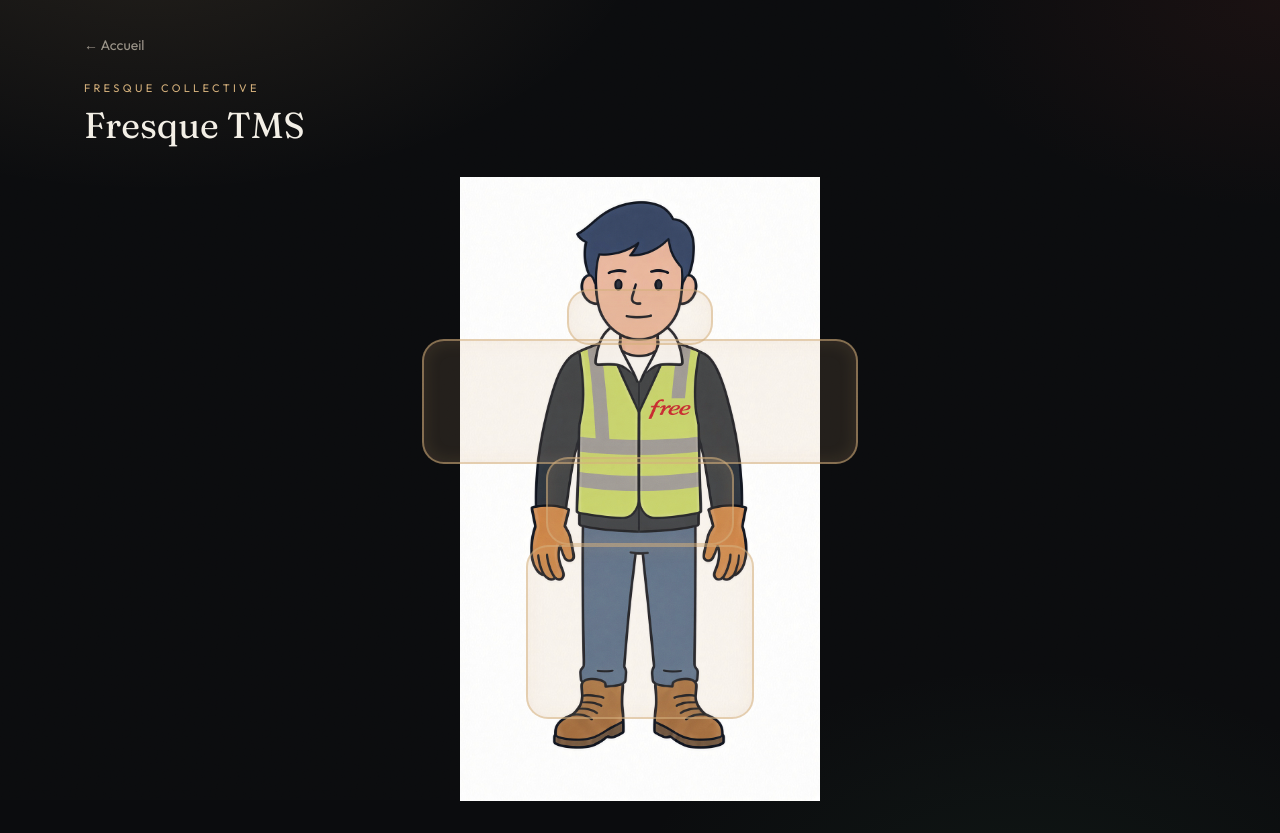
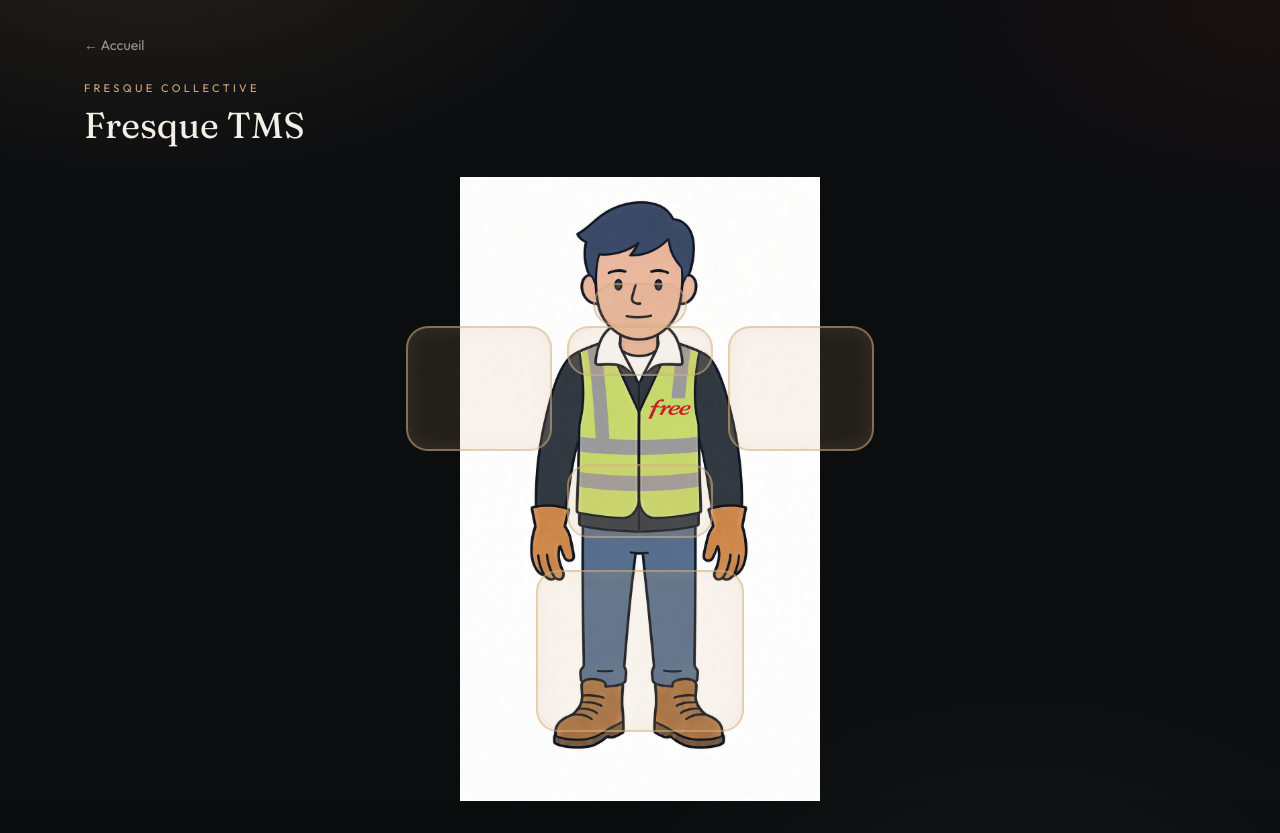
Before and after one commit to jok3rgaming33-stack/Fresque-TMS, a Next.js app: page /fresque in a window 1280 px wide. Built offline with nearby package versions, Linux system fonts and the light colour scheme.

Commit message:
Glisser-deposer PC, zones plus separees, copies a la demande, jeu melange

```diff
--- a/src/app/globals.css
+++ b/src/app/globals.css
@@ -163,7 +163,12 @@ body {
   padding: 4px;
   overflow-y: auto;
   min-height: 0;
-  flex: 1;
+  max-height: 72%;
+  pointer-events: auto;
+}
+html.dragging-card .zone-stack,
+html.dragging-card .placed-chip {
+  pointer-events: none;
 }
 .placed-chip {
   flex: 0 0 auto;
--- a/src/components/Board.tsx
+++ b/src/components/Board.tsx
@@ -6,9 +6,11 @@ import { useRouter } from "next/navigation";
 import {
   KIND_LABEL,
   MESSAGES,
-  cardsOf,
   cardById,
-  cardsFor,
+  uniqueCardsOf,
+  shuffleSeeded,
+  resolveCard,
+  maxCopies,
   situationById,
   type Kind,
   type SituationId,
@@ -49,6 +51,7 @@ export default function Board({
   const [actor, setActor] = useState("Léa");
   const [room, setRoom] = useState<RoomState | null>(initialRoom ?? null);
   const [soloSituation, setSoloSituation] = useState<SituationId>(situationProp ?? "tampons");
+  const [extraIds, setExtraIds] = useState<string[]>([]);
   const [drag, setDrag] = useState<{ cardId: string; x: number; y: number } | null>(null);
   const [hoverZone, setHoverZone] = useState<ZoneId | null>(null);
   const pressRef = useRef<{
@@ -57,6 +60,7 @@ export default function Board({
     y: number;
     timer: number;
     dragging: boolean;
+    mouse: boolean;
   } | null>(null);
   const roomRef = useRef(room);
   roomRef.current = room;
@@ -76,6 +80,7 @@ export default function Board({
       setTheme(s.theme);
       setUnderstood(s.understood);
       if (s.situationId) setSoloSituation(s.situationId);
+      if (s.extraIds) setExtraIds(s.extraIds);
       setMessage(stepMessage(s.kind));
     }
   }, [variant]);
@@ -85,8 +90,8 @@ export default function Board({
 
   useEffect(() => {
     if (variant !== "solo") return;
-    saveSolo({ kind, situationId, placements, theme, understood });
-  }, [variant, kind, situationId, placements, theme, understood]);
+    saveSolo({ kind, situationId, placements, theme, understood, extraIds });
+  }, [variant, kind, situationId, placements, theme, understood, extraIds]);
 
   useEffect(() => {
     if (room?.code === DEMO_CODE) {
@@ -140,12 +145,21 @@ export default function Board({
     : placements;
   const liveMessage = room?.message ?? message;
   const liveBlink = room?.blinkingId ?? blinkingId;
-  const selected = selectedId ? cardById(selectedId) ?? null : null;
+  const selected = selectedId ? resolveCard(selectedId) ?? null : null;
   const stepKind = liveKind === "done" ? "prevention" : liveKind;
-  const deck = cardsFor(situationId);
-  const remaining = deck.filter((c) => c.kind === stepKind && !livePlacements[c.id]);
-  const total = cardsOf(stepKind, situationId).length;
-  const placedCount = total - remaining.length;
+  const liveExtras = room ? room.extraIds ?? [] : extraIds;
+  const remaining = shuffleSeeded(
+    [
+      ...uniqueCardsOf(stepKind, situationId),
+      ...liveExtras.map((id) => resolveCard(id)).filter((c): c is NonNullable<typeof c> => Boolean(c)),
+    ].filter((c) => c.kind === stepKind && !livePlacements[c.id]),
+    `${situationId}|${stepKind}|${room?.code ?? "solo"}`,
+  );
+  const uniques = uniqueCardsOf(stepKind, situationId);
+  const total = uniques.length;
+  const placedCount = uniques.filter((c) =>
+    Object.keys(livePlacements).some((id) => resolveCard(id)?.title === c.title),
+  ).length;
   const complete = liveKind !== "done" && isStepComplete(liveKind, livePlacements, situationId);
   const members: Member[] = room?.members ?? tableNames.map((n, i) => ({ id: n, name: n, color: "#3D9A5F", role: i === 0 ? "hote" : "collaborateur" }));
 
@@ -155,7 +169,7 @@ export default function Board({
   }
 
   function openCard(id: string) {
-    const card = cardById(id);
+    const card = resolveCard(id);
     if (!card) return;
     if (liveKind !== "done" && card.kind !== liveKind && !livePlacements[id]) return;
     setSelectedId((cur) => (cur === id ? null : id));
@@ -186,11 +200,11 @@ export default function Board({
   }
 
   async function dropCard(cardId: string, zoneId: ZoneId) {
-    const card = cardById(cardId);
+    const card = resolveCard(cardId);
     if (!card) return;
     if (liveKind !== "done" && card.kind !== liveKind) return;
 
-    if (!isCorrectPlacement(card, zoneId)) {
+    if (!isCorrectPlacement(card, zoneId, livePlacements)) {
       flash(card.id);
       setMessage(MESSAGES.error);
       return;
@@ -237,16 +251,20 @@ export default function Board({
 
   function onCardPress(e: ReactPointerEvent, cardId: string) {
     if (e.pointerType === "mouse" && e.button !== 0) return;
-    const card = cardById(cardId);
+    const card = resolveCard(cardId);
     if (!card || livePlacements[cardId]) return;
     if (liveKind !== "done" && card.kind !== liveKind) return;
     window.clearTimeout(pressRef.current?.timer);
+    const mouse = e.pointerType === "mouse";
     pressRef.current = {
       cardId,
       x: e.clientX,
       y: e.clientY,
       dragging: false,
-      timer: window.setTimeout(() => {
+      mouse,
+      timer: mouse
+        ? 0
+        : window.setTimeout(() => {
             const p = pressRef.current;
             if (!p || p.cardId !== cardId) return;
             p.dragging = true;
@@ -264,11 +282,18 @@ export default function Board({
       if (!p) return;
       const dist = Math.hypot(e.clientX - p.x, e.clientY - p.y);
       if (!p.dragging) {
-        if (dist > 8) {
+        if (p.mouse && dist > 5) {
+          p.dragging = true;
+          setSelectedId(null);
+          setDrag({ cardId: p.cardId, x: e.clientX, y: e.clientY });
+          lockPage(true);
+        } else if (!p.mouse && dist > 8) {
           window.clearTimeout(p.timer);
           pressRef.current = null;
+          return;
+        } else {
+          return;
         }
-        return;
       }
       e.preventDefault();
       p.x = e.clientX;
@@ -353,7 +378,34 @@ export default function Board({
     setKind("symptome");
     setPlacements({});
     setSelectedId(null);
+    setExtraIds([]);
     setMessage(MESSAGES.start);
+  }
+
+  function addCopy(cardId: string) {
+    const card = resolveCard(cardId);
+    if (!card) return;
+    if (variant === "room" && room) {
+      roomFetch({ type: "add-copy", code: room.code, clientId: me, cardId }).then(setRoom);
+      return;
+    }
+    const extras = extraIds.filter((id) => resolveCard(id)?.title === card.title);
+    if (1 + extras.length >= maxCopies(card.kind, situationId, card.title)) return;
+    if (extras.some((id) => !livePlacements[id])) return;
+    let n = 2;
+    let nid = `${card.baseId}~${n}`;
+    const used = new Set([...extraIds, ...Object.keys(livePlacements), card.baseId]);
+    while (used.has(nid)) {
+      n += 1;
+      nid = `${card.baseId}~${n}`;
+    }
+    setExtraIds((xs) => [...xs, nid]);
+  }
+
+  function canAddCopy(card: NonNullable<typeof selected>) {
+    const extras = liveExtras.filter((id) => resolveCard(id)?.title === card.title);
+    const pending = extras.filter((id) => !livePlacements[id]);
+    return pending.length === 0 && 1 + extras.length < maxCopies(card.kind, situationId, card.title);
   }
 
   const proposal = room?.proposal;
@@ -527,8 +579,9 @@ export default function Board({
                 placedZone={livePlacements[selected.id]}
                 revealZones={Boolean(room?.revealZones) || Boolean(hostView)}
                 onClose={() => setSelectedId(null)}
+                onAddCopy={canAddCopy(selected) ? () => addCopy(selected.id) : undefined}
                 onRemove={
-                  variant !== "room" || hostView
+                  variant !== "room" || hostView || demo
                     ? () => {
                         if (variant === "room" && room) {
                           roomFetch({ type: "remove-card", code: room.code, clientId: me, cardId: selected.id }).then(setRoom);
@@ -553,8 +606,9 @@ export default function Board({
               revealZones={Boolean(room?.revealZones) || Boolean(hostView)}
               onPress={onCardPress}
               onClose={() => setSelectedId(null)}
+              onAddCopy={livePlacements[selected.id] && canAddCopy(selected) ? () => addCopy(selected.id) : undefined}
               onRemove={
-                livePlacements[selected.id] && (variant !== "room" || hostView)
+                livePlacements[selected.id] && (variant !== "room" || hostView || demo)
                   ? () => {
                       if (variant === "room" && room) {
                         roomFetch({ type: "remove-card", code: room.code, clientId: me, cardId: selected.id }).then(setRoom);
--- a/src/components/BodyMap.tsx
+++ b/src/components/BodyMap.tsx
@@ -1,6 +1,6 @@
 "use client";
 
-import { CARDS, type Card } from "@/data/cards";
+import { resolveCard, type Card } from "@/data/cards";
 import { ZONES, type ZoneId } from "@/data/zones";
 
 export default function BodyMap({
@@ -28,7 +28,7 @@ export default function BodyMap({
 }) {
   const byZone: Record<string, Card[]> = {};
   for (const [id, zoneId] of Object.entries(placements)) {
-    const card = CARDS.find((c) => c.id === id);
+    const card = resolveCard(id);
     if (!card) continue;
     (byZone[zoneId] ??= []).push(card);
   }
@@ -41,9 +41,9 @@ export default function BodyMap({
         alt="Personnage technicien"
         className="mx-auto block h-auto w-full max-h-[52vh] object-contain lg:max-h-[78vh]"
       />
-      {ZONES.map((z) => (
+      {ZONES.map((z, i) => (
         <div
-          key={z.id}
+          key={`${z.id}-${i}`}
           role="button"
           tabIndex={0}
           aria-label={reveal || debug ? z.label : "Zone du corps"}
@@ -55,6 +55,7 @@ export default function BodyMap({
             if (e.key === "Enter" || e.key === " ") onZone(z.id);
           }}
         >
+          {z.stack ? (
             <div className="zone-stack">
               {(byZone[z.id] ?? []).map((card) => (
                 <button
@@ -70,6 +71,7 @@ export default function BodyMap({
                 </button>
               ))}
             </div>
+          ) : null}
         </div>
       ))}
       {proposed ? (
--- a/src/data/cards.ts
+++ b/src/data/cards.ts
@@ -276,11 +276,71 @@ export function cardsFor(situation: string | null | undefined) {
 }
 
 export function cardById(id: string) {
-  return CARDS.find((c) => c.id === id);
+  return resolveCard(id);
 }
 
 export function cardsOf(kind: Kind, situation?: string | null) {
   return cardsFor(situation).filter((c) => c.kind === kind);
+}
+
+function titleKey(c: Pick<Card, "title">) {
+  return c.title.trim().toLowerCase();
+}
+
+export function uniqueCardsOf(kind: Kind, situation?: string | null) {
+  const seen = new Set<string>();
+  const out: Card[] = [];
+  for (const c of cardsOf(kind, situation)) {
+    const k = titleKey(c);
+    if (seen.has(k)) continue;
+    seen.add(k);
+    out.push({ ...c, zones: unionZones(kind, situation, c.title) });
+  }
+  return out;
+}
+
+export function unionZones(kind: Kind, situation: string | null | undefined, title: string): ZoneId[] {
+  const key = title.trim().toLowerCase();
+  const zs: ZoneId[] = [];
+  for (const c of cardsOf(kind, situation)) {
+    if (c.title.trim().toLowerCase() !== key) continue;
+    for (const z of c.zones) if (!zs.includes(z)) zs.push(z);
+  }
+  return zs;
+}
+
+export function maxCopies(kind: Kind, situation: string | null | undefined, title: string) {
+  const key = title.trim().toLowerCase();
+  return Math.max(1, cardsOf(kind, situation).filter((c) => c.title.trim().toLowerCase() === key).length);
+}
+
+export function canonicalCard(kind: Kind, situation: string | null | undefined, title: string) {
+  return uniqueCardsOf(kind, situation).find((c) => titleKey(c) === title.trim().toLowerCase());
+}
+
+export function resolveCard(id: string): Card | undefined {
+  const extra = /^(.*)~(\d+)$/.exec(id);
+  const baseId = extra ? extra[1] : id;
+  const found = CARDS.find((c) => c.id === baseId);
+  if (!found) return CARDS.find((c) => c.id === id);
+  const card = { ...found, id, zones: unionZones(found.kind, found.situation, found.title) };
+  return card;
+}
+
+export function shuffleSeeded<T>(items: T[], seed: string): T[] {
+  let h = 2166136261;
+  for (let i = 0; i < seed.length; i++) h = Math.imul(h ^ seed.charCodeAt(i), 16777619);
+  const a = [...items];
+  for (let i = a.length - 1; i > 0; i--) {
+    h ^= h << 13;
+    h ^= h >>> 17;
+    h ^= h << 5;
+    const j = Math.abs(h) % (i + 1);
+    const t = a[i];
+    a[i] = a[j];
+    a[j] = t;
+  }
+  return a;
 }
 
 export const KIND_LABEL: Record<Kind | "done", string> = {
@@ -296,5 +356,5 @@ export const MESSAGES = {
   afterCauses: "Causes validées. Les moyens de prévention sont déverrouillés.",
   done: "Parcours terminé : symptômes, causes et préventions sont en place.",
   error: "Mauvais emplacement : la carte revient dans le jeu.",
-  help: "Touchez une carte pour la lire. Maintenez puis glissez-la sur une zone du corps.",
+  help: "Cliquez pour lire. Glissez ensuite vers une zone. Sur téléphone : maintenez puis glissez.",
 };
--- a/src/data/zones.ts
+++ b/src/data/zones.ts
@@ -4,13 +4,16 @@ export type Zone = {
   id: ZoneId;
   label: string;
   style: { top: string; left: string; width: string; height: string };
+  stack?: boolean;
 };
 
 export const ZONES: Zone[] = [
-  { id: "cou", label: "Cou / cervicales", style: { top: "18%", left: "36%", width: "28%", height: "9%" } },
-  { id: "membres-superieurs", label: "Membres supérieurs", style: { top: "26%", left: "8%", width: "84%", height: "20%" } },
-  { id: "lombaires", label: "Zone lombaire", style: { top: "45%", left: "32%", width: "36%", height: "14%" } },
-  { id: "membres-inferieurs", label: "Membres inférieurs", style: { top: "59%", left: "28%", width: "44%", height: "28%" } },
+  { id: "cou", label: "Cou / cervicales", style: { top: "17%", left: "41%", width: "18%", height: "7%" }, stack: true },
+  { id: "membres-superieurs", label: "Membres supérieurs", style: { top: "24%", left: "5%", width: "28%", height: "20%" }, stack: true },
+  { id: "membres-superieurs", label: "Membres supérieurs", style: { top: "24%", left: "67%", width: "28%", height: "20%" } },
+  { id: "membres-superieurs", label: "Membres supérieurs", style: { top: "24%", left: "36%", width: "28%", height: "8%" } },
+  { id: "lombaires", label: "Zone lombaire", style: { top: "46%", left: "36%", width: "28%", height: "12%" }, stack: true },
+  { id: "membres-inferieurs", label: "Membres inférieurs", style: { top: "63%", left: "30%", width: "40%", height: "26%" }, stack: true },
 ];
 
 export function zoneLabel(id: ZoneId) {
--- a/src/lib/game.ts
+++ b/src/lib/game.ts
@@ -1,12 +1,23 @@
-import { CARDS, cardsOf, MESSAGES, type Card, type Kind } from "@/data/cards";
+import { CARDS, MESSAGES, resolveCard, uniqueCardsOf, type Card, type Kind } from "@/data/cards";
 import type { ZoneId } from "@/data/zones";
 
-export function isCorrectPlacement(card: Card, zoneId: ZoneId) {
-  return card.zones.includes(zoneId);
+export function isCorrectPlacement(card: Card, zoneId: ZoneId, placements?: Record<string, ZoneId>) {
+  if (!card.zones.includes(zoneId)) return false;
+  if (!placements) return true;
+  const taken = Object.entries(placements).some(([id, z]) => {
+    if (id === card.id || z !== zoneId) return false;
+    return resolveCard(id)?.baseId === card.baseId || resolveCard(id)?.title === card.title;
+  });
+  return !taken;
 }
 
 export function isStepComplete(kind: Kind, placements: Record<string, ZoneId>, situation?: string | null) {
-  return cardsOf(kind, situation).every((c) => placements[c.id] && c.zones.includes(placements[c.id]));
+  return uniqueCardsOf(kind, situation).every((c) =>
+    Object.entries(placements).some(([id, zone]) => {
+      const placed = resolveCard(id);
+      return placed && placed.title === c.title && placed.kind === kind && c.zones.includes(zone);
+    }),
+  );
 }
 
 export function nextKind(kind: Kind): Kind | "done" {
--- a/src/lib/room-store.ts
+++ b/src/lib/room-store.ts
@@ -1,4 +1,4 @@
-import { MESSAGES, cardById, situationById, type Kind, type SituationId } from "@/data/cards";
+import { MESSAGES, cardById, maxCopies, resolveCard, situationById, type Kind, type SituationId } from "@/data/cards";
 import { COLORS, isCorrectPlacement, isStepComplete, nextKind, stepMessage } from "@/lib/game";
 import { DEMO_CODE, type RoomAction, type RoomState } from "@/lib/room";
 import { readCachedRoom, writeCachedRoom } from "@/lib/room-persist";
@@ -73,17 +73,19 @@ function empty(kind: Kind | "done" = "symptome", situationId: SituationId = "tam
     revealZones: false,
     projection: false,
     stepReady: false,
+    extraIds: [],
     updatedAt: Date.now(),
   };
 }
 
 function applyPlacement(state: RoomState, cardId: string, zoneId: ZoneId, by: string) {
-  const card = cardById(cardId);
+  const card = resolveCard(cardId);
   if (!card) return;
   state.proposal = null;
   state.lock = null;
   state.blinkingId = null;
-  if (!isCorrectPlacement(card, zoneId)) {
+  const placedZones = Object.fromEntries(Object.entries(state.placements).map(([k, v]) => [k, v.zoneId]));
+  if (!isCorrectPlacement(card, zoneId, placedZones)) {
     state.blinkingId = cardId;
     state.message = MESSAGES.error;
     setTimeout(() => {
@@ -97,8 +99,8 @@ function applyPlacement(state: RoomState, cardId: string, zoneId: ZoneId, by: st
   }
   state.placements[cardId] = { zoneId, by, at: Date.now() };
   if (state.kind === "done") return;
-  const placedZones = Object.fromEntries(Object.entries(state.placements).map(([k, v]) => [k, v.zoneId]));
-  if (isStepComplete(state.kind, placedZones, state.situationId)) {
+  const after = Object.fromEntries(Object.entries(state.placements).map(([k, v]) => [k, v.zoneId]));
+  if (isStepComplete(state.kind, after, state.situationId)) {
     state.stepReady = true;
     state.message = state.kind === "symptome" ? MESSAGES.afterSymptoms : state.kind === "cause" ? MESSAGES.afterCauses : MESSAGES.done;
   } else {
@@ -175,7 +177,7 @@ export function mutate(action: RoomAction): RoomState {
   if (action.type === "propose") {
     const cardId = (state.lock?.by === me.id ? state.lock.cardId : null) || action.cardId;
     if (!cardId) throw new Error("Tenez d'abord une carte");
-    const card = cardById(cardId);
+    const card = resolveCard(cardId);
     if (!card || card.kind !== state.kind || state.placements[cardId]) {
       throw new Error("Cette carte n'est pas disponible");
     }
@@ -253,6 +255,7 @@ export function mutate(action: RoomAction): RoomState {
       code: state.code,
       ...empty("symptome", state.situationId),
       members,
+      extraIds: [],
       mode: isDemo(state) ? "guide" : "atelier",
     };
     rooms.set(state.code, next);
@@ -275,9 +278,30 @@ export function mutate(action: RoomAction): RoomState {
     return state;
   }
   if (action.type === "remove-card") {
-    if (!isHost(state, me.id)) return state;
+    if (!isHost(state, me.id) && !isDemo(state)) return state;
     delete state.placements[action.cardId];
+    state.extraIds = (state.extraIds || []).filter((id) => id !== action.cardId);
     state.stepReady = false;
+    return state;
+  }
+
+  if (action.type === "add-copy") {
+    const source = resolveCard(action.cardId);
+    if (!source || source.kind !== state.kind) return state;
+    const extras = state.extraIds || [];
+    const placed = Object.keys(state.placements).filter((id) => resolveCard(id)?.title === source.title);
+    const pending = extras.filter((id) => resolveCard(id)?.title === source.title && !state.placements[id]);
+    const count = 1 + extras.filter((id) => resolveCard(id)?.title === source.title).length;
+    if (count >= maxCopies(source.kind, state.situationId, source.title)) return state;
+    if (pending.length > 0) return state;
+    let n = 2;
+    let nid = `${source.baseId}~${n}`;
+    const used = new Set([...extras, ...Object.keys(state.placements), source.baseId]);
+    while (used.has(nid)) {
+      n += 1;
+      nid = `${source.baseId}~${n}`;
+    }
+    state.extraIds = [...extras, nid];
     return state;
   }
 
--- a/src/lib/room.ts
+++ b/src/lib/room.ts
@@ -29,6 +29,7 @@ export type RoomState = {
   revealZones: boolean;
   projection: boolean;
   stepReady: boolean;
+  extraIds: string[];
   updatedAt: number;
 };
 
@@ -48,7 +49,8 @@ export type RoomAction =
   | { type: "toggle-mode"; code: string; clientId: string }
   | { type: "toggle-reveal"; code: string; clientId: string }
   | { type: "toggle-projection"; code: string; clientId: string }
-  | { type: "remove-card"; code: string; clientId: string; cardId: string };
+  | { type: "remove-card"; code: string; clientId: string; cardId: string }
+  | { type: "add-copy"; code: string; clientId: string; cardId: string };
 
 export async function roomFetch(action: RoomAction): Promise<RoomState> {
   const res = await fetch("/api/room", {
--- a/src/lib/storage.ts
+++ b/src/lib/storage.ts
@@ -9,6 +9,7 @@ export type SoloSave = {
   placements: Record<string, ZoneId>;
   theme: "dark" | "light";
   understood: string[];
+  extraIds?: string[];
 };
 
 export function loadSolo(): SoloSave | null {
```
Also changed, not shown: src/components/CardDetailSheet.tsx (+7 -0 lines), src/components/Deck.tsx (+1 -14 lines). Lines whose indentation alone changed are shown as unchanged.
